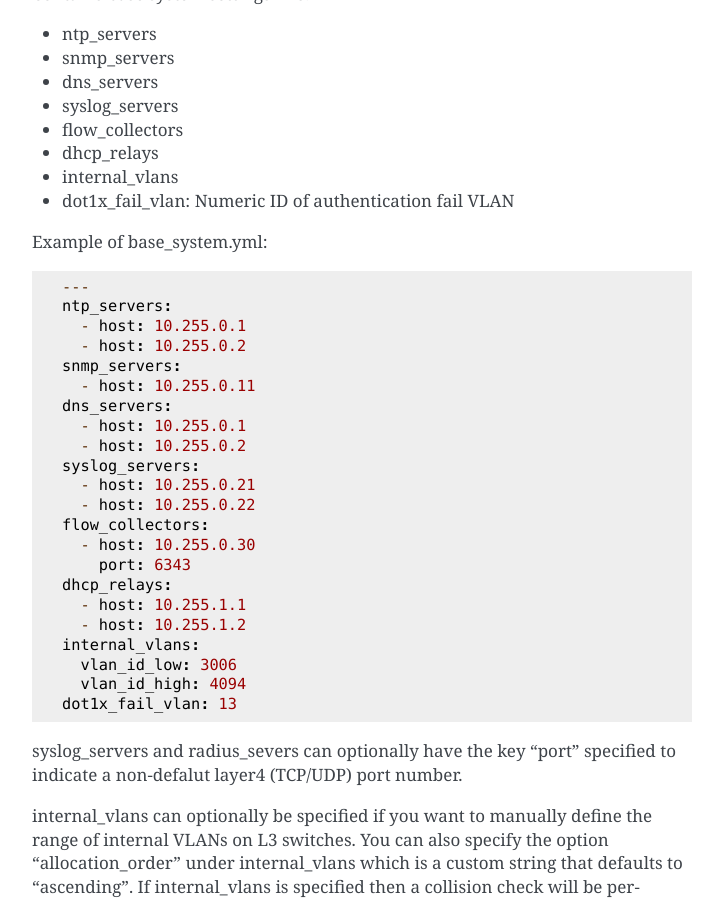
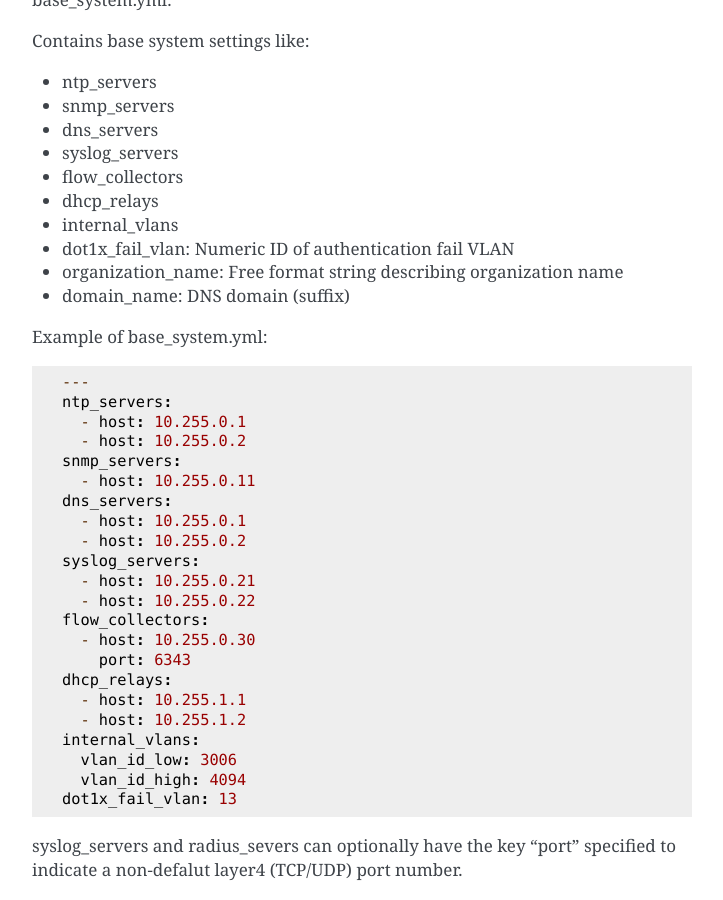
Before and after one commit to SUNET/cnaas-nms, a Sphinx documentation site: the page built from docs/reporef/index.rst, in a window 1280 px wide and 900 px high, scrolled down 7966 px. Shown: the whole window, without its empty margins (388-1111 px from the left). Built offline with Sphinx 7.4.7, drawn with Linux system fonts in a browser that asks for light colours; some of the changed text lies outside the part shown.

Commit message:
Docs for new settings, bgp_asn, organization_name and domain_name

```diff
--- a/docs/reporef/index.rst
+++ b/docs/reporef/index.rst
@@ -374,6 +375,8 @@
 - dhcp_relays
 - internal_vlans
 - dot1x_fail_vlan: Numeric ID of authentication fail VLAN
+- organization_name: Free format string describing organization name
+- domain_name: DNS domain (suffix)
 
 Example of base_system.yml:
 
```
Also changed, not shown: other parts of docs/reporef/index.rst (+1 -0 lines).
